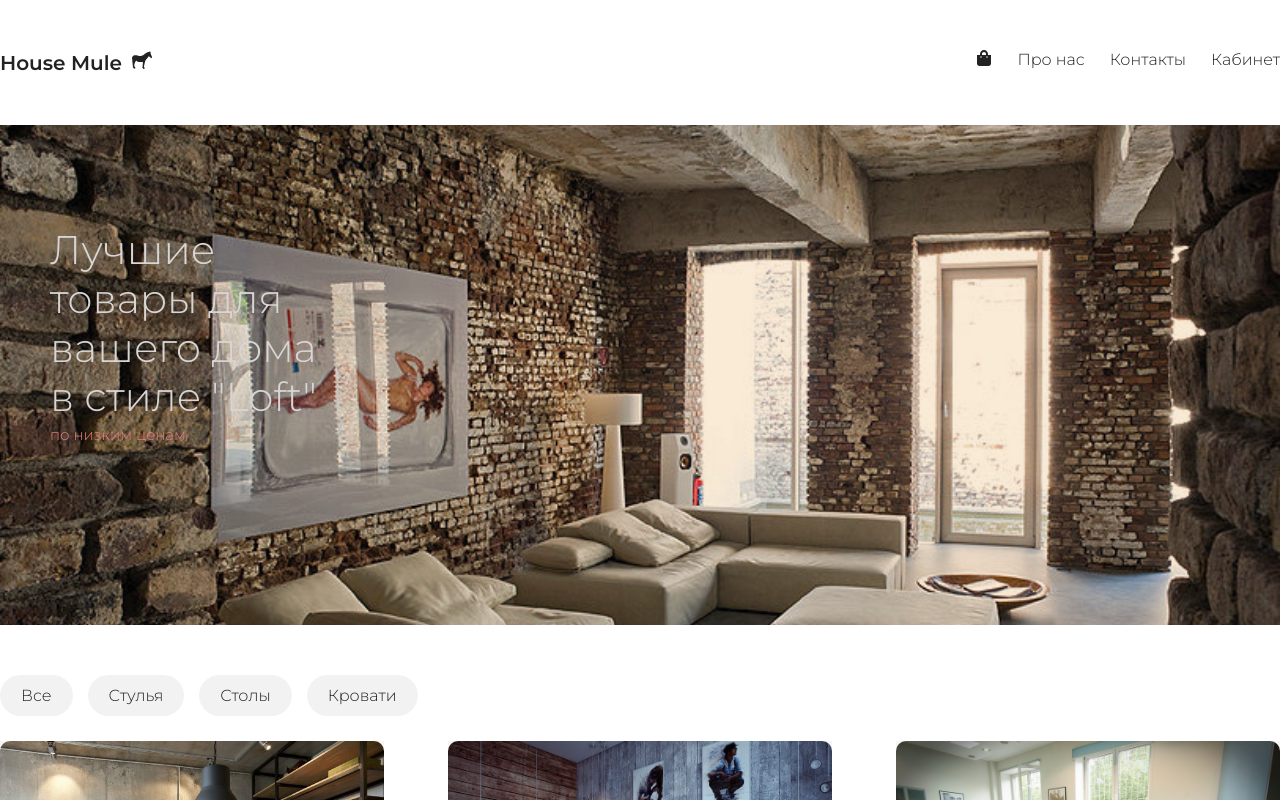
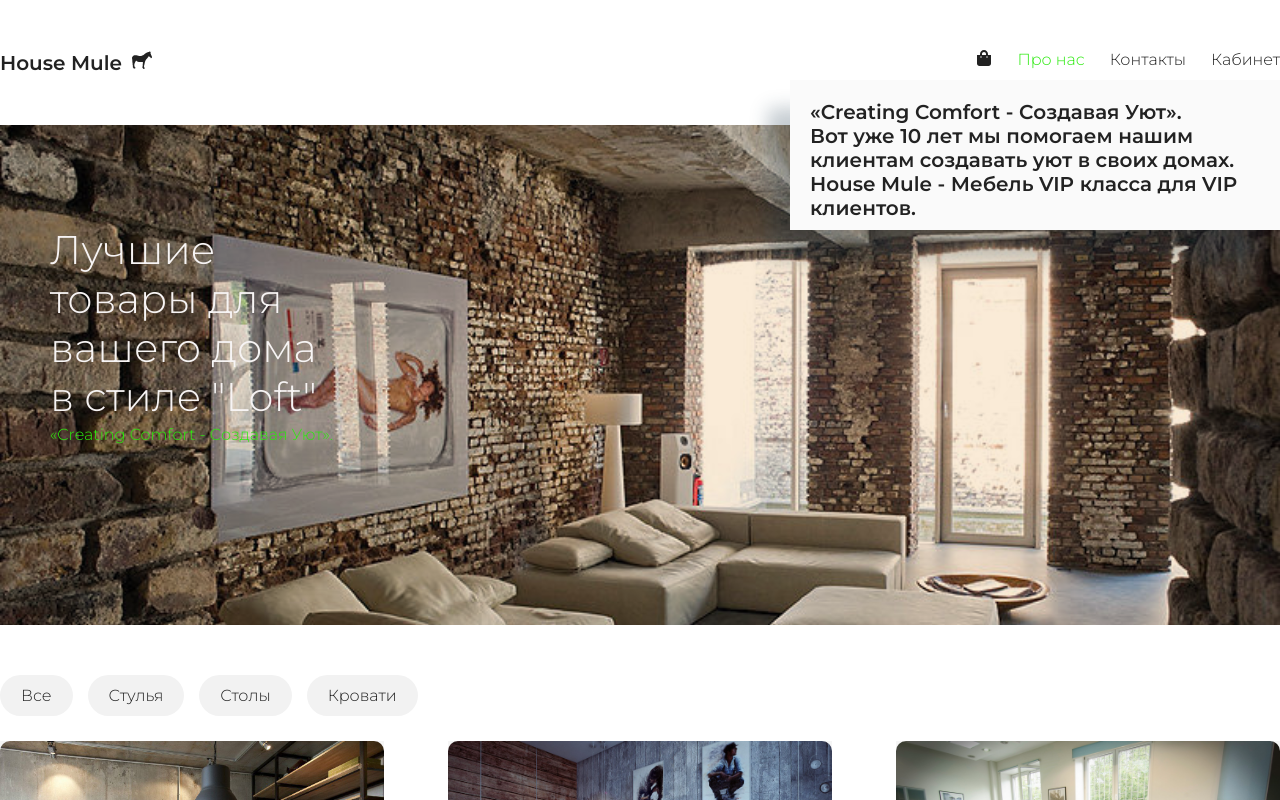
Before and after one commit to MaratEs777/House_Mule_furniture_store, a React (Create React App) app in the folder my-app/: page / in a window 1280 px wide. Both pictures are taken after a click on the item "Про нас". Shown: the top 800 px of the page. Built offline with nearby package versions, Linux system fonts and the light colour scheme.

Commit message:
css editing

```diff
--- a/my-app/src/components/header/Header.jsx
+++ b/my-app/src/components/header/Header.jsx
@@ -24,21 +24,54 @@ const showNothing = () => {
 };
 
 function Header(props) {
-  let [cartOpen, setCartOpen] = useState(false);
+  const [cartOpen, setCartOpen] = useState(false);
+  const [aboutUs, setAboutUs] = useState(false);
+  const [contact, setContact] = useState(false)
   return (
     <header>
       <div>
         <span className="logo">House Mule</span>
-        <FaStickerMule className="mule"/>
+        <FaStickerMule className="mule" />
         <ul className="nav">
-          <li>Про нас</li>
-          <li>Контакты</li>
+          <li
+            className={`about-us ${aboutUs && "active"}`}
+            onClick={() => {
+              setAboutUs((!aboutUs));
+            }}
+          >
+            Про нас
+          </li>
+          {aboutUs && (
+            <div className="aboutUs">
+              <h2>
+                «Creating Comfort - Cоздавая Уют».
+                <br />
+                Вот уже 10 лет мы помогаем нашим клиентам создавать уют в своих
+                домах.
+                <br />
+                House Mule - Мебель VIP класса для VIP клиентов.
+              </h2>
+            </div>
+          )}
+          <li
+            className={`contact ${contact && "active"}`}
+            onClick={() => {
+              setContact((!contact));
+            }}
+          >
+            Контакты
+          </li>
+          {contact && (
+            <div className="contacts">
+              <h2>номер телефона : +7-918-835-25-45</h2>
+            </div>
+          )}
           <li>Кабинет</li>
         </ul>
         <FaShoppingBag
           className={`shop-cart-button ${cartOpen && "active"}`}
           onClick={() => {
-            setCartOpen((cartOpen = !cartOpen));
+            setCartOpen((!cartOpen));
           }}
         />
         {cartOpen && (
--- a/my-app/src/index.css
+++ b/my-app/src/index.css
@@ -62,18 +62,18 @@ header .presentation::after {
   width: 300px;
   font-size: 40px;
   font-weight: 500;
-  color: #d8d5d5;
+  color: #f7f4f4;
 }
 
 header .presentation::before {
-  content: "по низким ценам";
+  content: "«Creating Comfort - Cоздавая Уют».";
   position: absolute;
   top: 300px;
   left: 50px;
   width: 300px;
-  font-size: 15px;
+  font-size: 16px;
   font-weight: 300;
-  color: #eb7f7f;
+  color: #2bea0e;
 }
 
 header .shop-cart-button {
@@ -82,17 +82,21 @@ header .shop-cart-button {
   transition: color, transform 500ms ease;
 }
 
-.mule{
+.mule {
   font-size: 20px;
   margin-left: 10px;
 }
 
+header li:hover,
+header li.active,
 header .shop-cart-button:hover,
 header .shop-cart-button.active {
-  color: #dc3d3d;
+  color: #2bea0e;
   transform: scale(1.5);
 }
 
+header .contacts,
+header .aboutUs,
 header .shop-cart {
   position: absolute;
   top: 30px;
@@ -119,6 +123,8 @@ header .shop-cart .item img {
   margin-right: 20px;
 }
 
+header .contacts h2,
+header .aboutUs h2,
 header .shop-cart .item h2 {
   font-size: 20px;
   margin-bottom: 10px;
@@ -221,12 +227,12 @@ main .add-to-cart,
   position: absolute;
   right: 20px;
   bottom: 20px;
-  background: #ca5252;
-  width: 35px;
-  height: 35px;
+  background: #2bea0e;
+  width: 30px;
+  height: 30px;
   text-align: center;
-  line-height: 35px;
-  color: #fff;
+  line-height: 32px;
+  color: #ffffff;
   border-radius: 50%;
   cursor: pointer;
   font-weight: 600;
```
